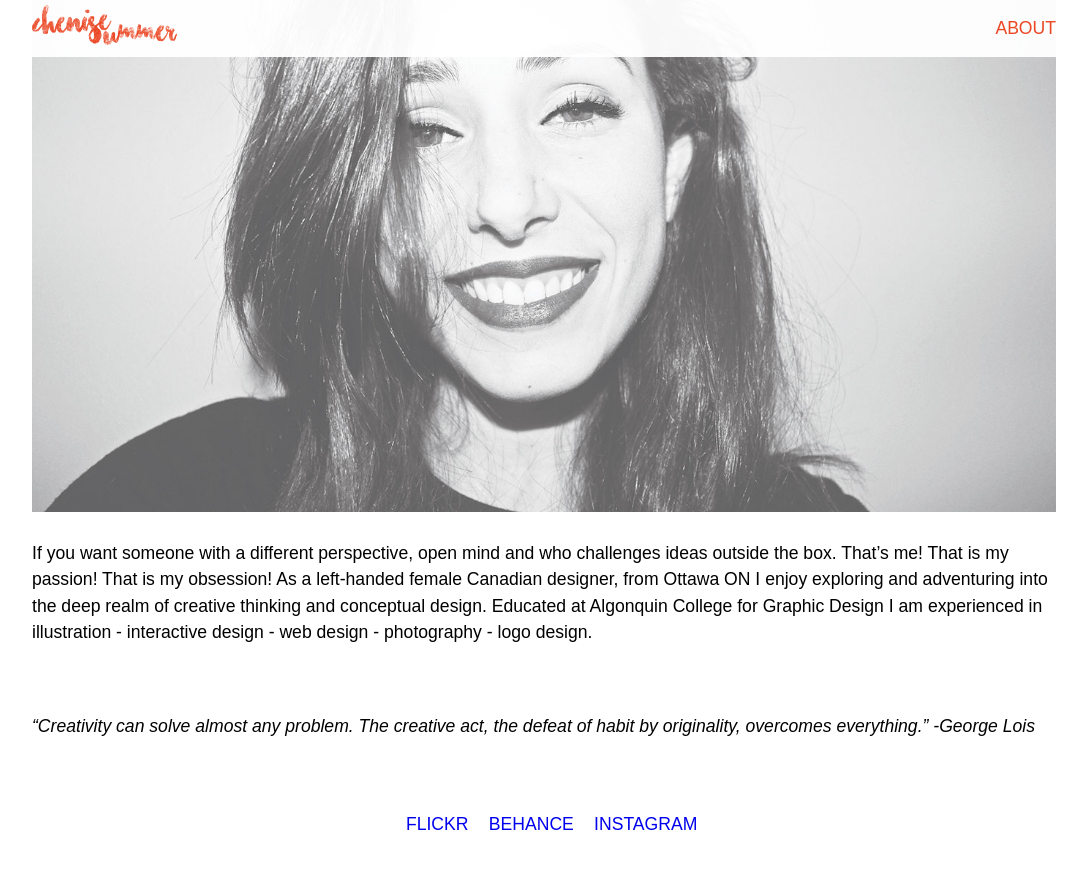
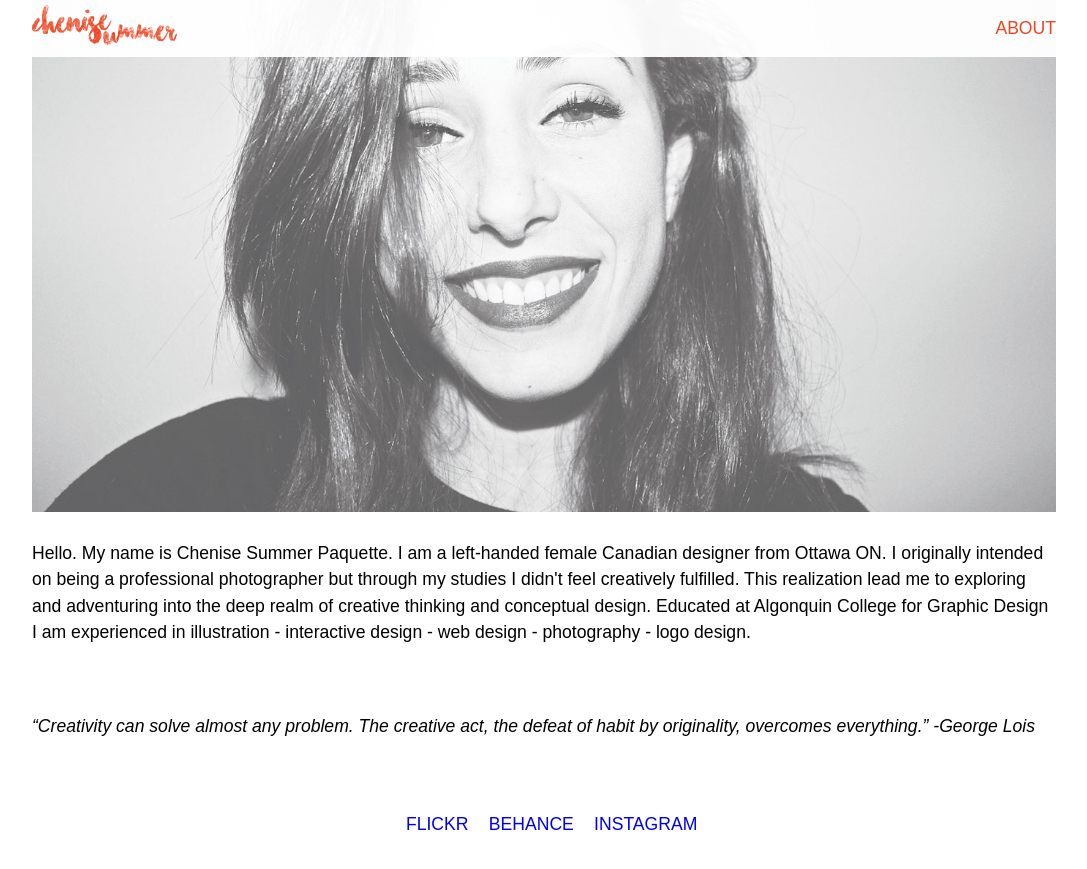
Before and after one commit to chenise-paquette/portfolio, a Jekyll site: the page built from about.html, in a window 1280 px wide. Shown: the top 869 px of the page, without its empty margins (96-1183 px from the left). Built offline with Jekyll 4.4.1, drawn with Linux system fonts in a browser that asks for light colours; Markdown is read by kramdown in place of the engine named in the settings.

Commit message:
Updated bio

```diff
--- a/about.html
+++ b/about.html
@@ -3,7 +3,11 @@ layout: default
 ---
 <section>
 <img src="Images/portrait.jpg"/>
-<p>If you want someone with a different perspective, open mind and who challenges ideas outside the box. That’s me! That is my passion! That is my obsession! As a left-handed female Canadian designer, from Ottawa ON I enjoy exploring and adventuring into the deep realm of creative thinking and conceptual design. Educated at Algonquin College for Graphic Design I am experienced in illustration - interactive design - web design - photography - logo design.</p>
+<p>Hello. My name is Chenise Summer Paquette.
+I am a left-handed female Canadian designer from Ottawa ON.
+I originally intended on being a professional photographer but through my studies I didn't feel creatively fulfilled.
+This realization lead me to exploring and adventuring into the deep realm of creative thinking and conceptual design.
+Educated at Algonquin College for Graphic Design I am experienced in illustration - interactive design - web design - photography - logo design. </p>
 
 <p><em>“Creativity can solve almost any problem. The creative act, the defeat of habit by originality, overcomes everything.” -George Lois</em></p>
 </section>
```
